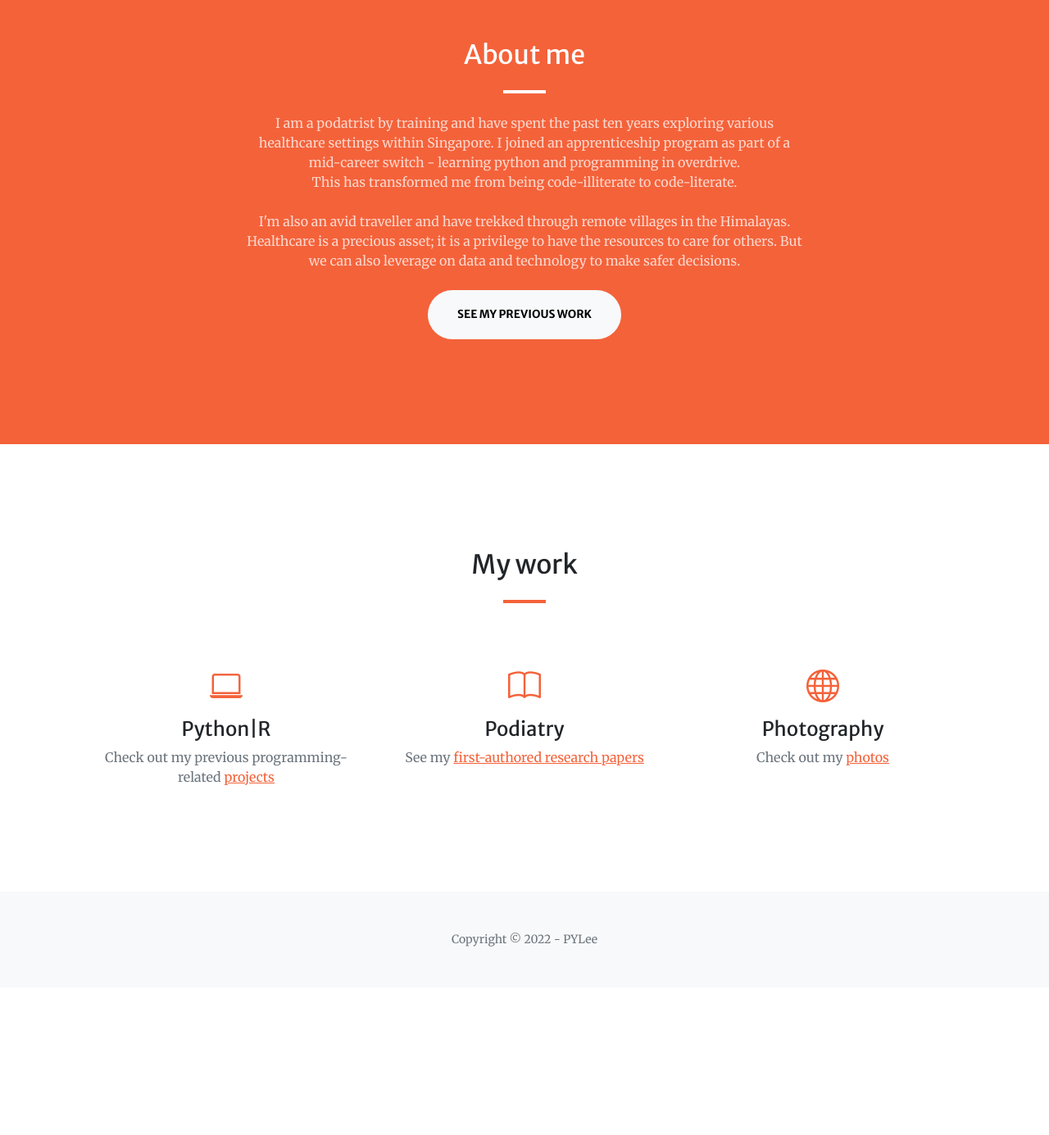
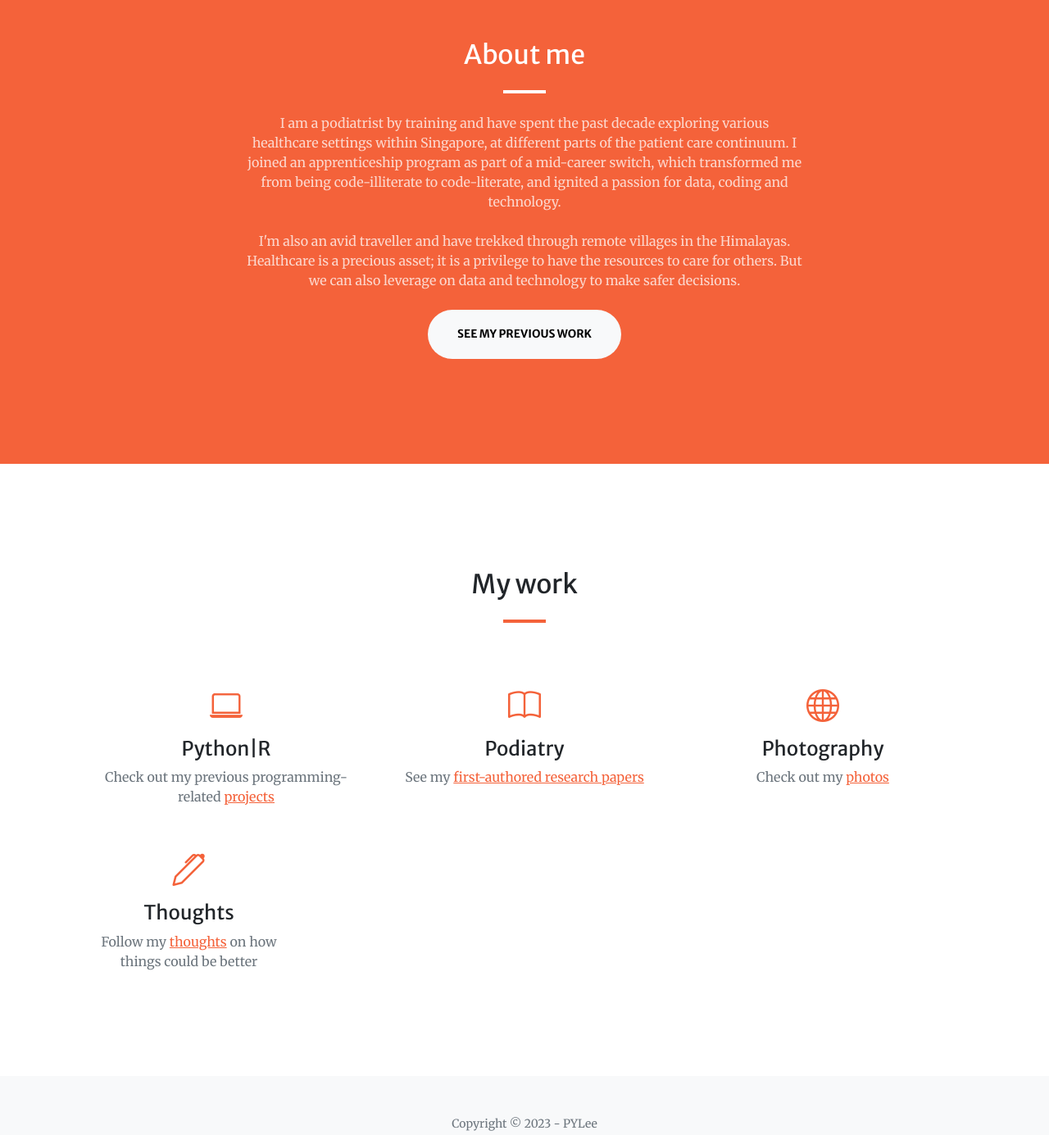
Before and after one commit to py3lee/py3lee.github.io, a plain HTML site: page index.html in a window 1280 px wide. Shown: the part 880-2265 px from the top of the page at 82% size. Before the commit the page ends 2085 px from the top, so only its background shows below. Drawn offline with nearby package versions, Linux system fonts and the light colour scheme; some packages are replaced by stand-ins of ours; a script that the page names is missing.

Commit message:
update profile

```diff
--- a/index.html
+++ b/index.html
@@ -64,10 +64,11 @@
                         <h2 class="text-white mt-0">About me</h2>
                         <hr class="divider divider-light" />
                         <p class="text-white-75 mb-4">
-                            I am a podatrist by training and have spent the past ten years exploring various healthcare settings
-                            within Singapore. I joined an apprenticeship program as part of a mid-career switch
-                            - learning python and programming in overdrive. <br>
-                            This has transformed me from being code-illiterate to code-literate. <br><br>
+                            I am a podiatrist by training and have spent the past decade exploring various healthcare settings
+                            within Singapore, at different parts of the patient care continuum.
+                            I joined an apprenticeship program as part of a mid-career switch,
+                            which transformed me from being code-illiterate to code-literate,
+                            and ignited a passion for data, coding and technology. <br><br>
                             I'm also an avid traveller and have trekked through remote villages in the Himalayas.<br>
                             Healthcare is a precious asset; it is a privilege to have the resources to care for others.
                             But we can also leverage on data and technology to make safer decisions.
@@ -108,19 +109,20 @@
                             </p>
                         </div>
                     </div>
-                    <!-- <div class="col-lg-3 col-md-6 text-center">
+                    <div class="col-lg-3 col-md-6 text-center">
                         <div class="mt-5">
                             <div class="mb-2"><i class="bi-pen fs-1 text-primary"></i></div>
-                            <h3 class="h4 mb-2">Blog</h3>
-                            <p class="text-muted mb-0">Follow my thoughts on how things can be better</p>
-                        </div> -->
+                            <h3 class="h4 mb-2">Thoughts</h3>
+                            <p class="text-muted mb-0">Follow my
+                                <a href = "https://medium.com/@py3lee">thoughts</a> on how things could be better</p>
+                        </div>
                 </div>
             </div>
         </section>
         </section>
         <!-- Footer-->
         <footer class="bg-light py-5">
-            <div class="container px-4 px-lg-5"><div class="small text-center text-muted">Copyright &copy; 2022 - PYLee</div></div>
+            <div class="container px-4 px-lg-5"><div class="small text-center text-muted">Copyright &copy; 2023 - PYLee</div></div>
         </footer>
         <!-- Bootstrap core JS-->
         <script src="https://cdn.jsdelivr.net/npm/bootstrap@5.1.0/dist/js/bootstrap.bundle.min.js"></script>
```
